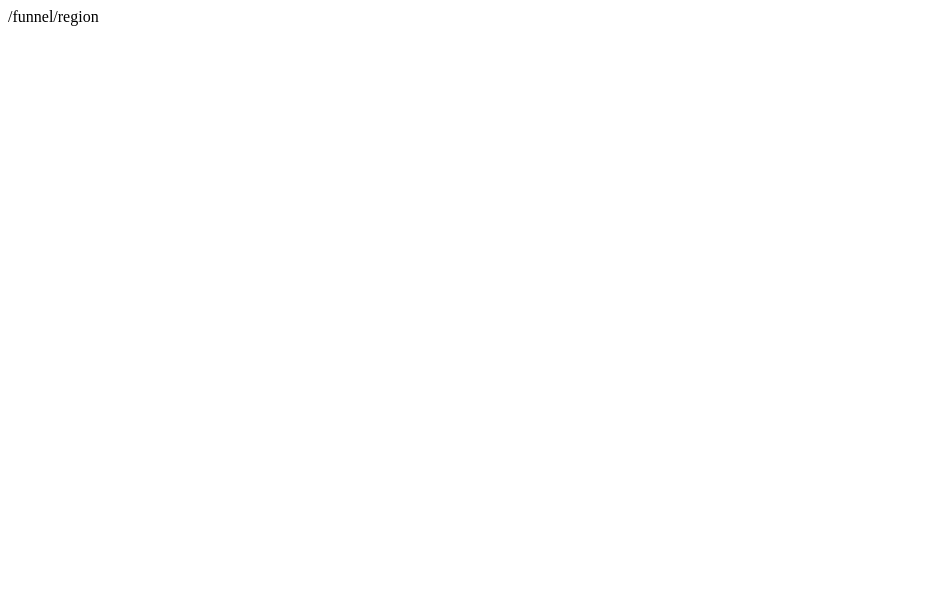
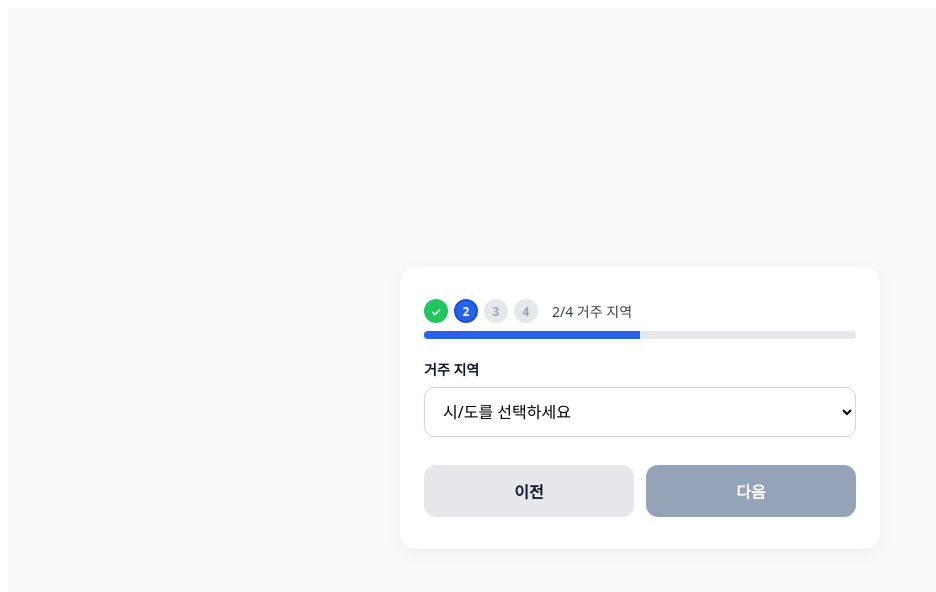
Before and after one commit to JuJangGwon/Ralph-loopTest, a React (Vite) app in the folder client/: page /funnel/region in a window 1280 px wide. Shown: the top 592 px of the page, without its empty margins (0-936 px from the left). Built offline with nearby package versions, Linux system fonts and the light colour scheme.

Commit message:
feat: US-009 - Build funnel step 2: region select

```diff
--- a/client/src/pages/FunnelRegion.jsx
+++ b/client/src/pages/FunnelRegion.jsx
@@ -1,3 +1,141 @@
+import { useNavigate } from 'react-router-dom';
+import ProgressBar from '../components/ProgressBar.jsx';
+import { useFunnelStore } from '../store/funnelStore.js';
+
+const REGIONS = [
+  '서울특별시',
+  '부산광역시',
+  '대구광역시',
+  '인천광역시',
+  '광주광역시',
+  '대전광역시',
+  '울산광역시',
+  '세종특별자치시',
+  '경기도',
+  '강원특별자치도',
+  '충청북도',
+  '충청남도',
+  '전북특별자치도',
+  '전라남도',
+  '경상북도',
+  '경상남도',
+  '제주특별자치도',
+];
+
 export default function FunnelRegion() {
-  return <div data-route="/funnel/region">/funnel/region</div>;
+  const navigate = useNavigate();
+  const region = useFunnelStore((s) => s.region);
+  const setField = useFunnelStore((s) => s.setField);
+
+  const canProceed = region.length > 0;
+
+  const pageStyle = {
+    minHeight: '100vh',
+    display: 'flex',
+    alignItems: 'center',
+    justifyContent: 'center',
+    padding: '24px 16px',
+    background: '#f9fafb',
+    fontFamily: 'system-ui, -apple-system, sans-serif',
+    boxSizing: 'border-box',
+  };
+  const cardStyle = {
+    width: '100%',
+    maxWidth: '480px',
+    display: 'flex',
+    flexDirection: 'column',
+    gap: '20px',
+    padding: '32px 24px',
+    background: '#ffffff',
+    borderRadius: '16px',
+    boxShadow: '0 4px 16px rgba(15, 23, 42, 0.06)',
+    boxSizing: 'border-box',
+  };
+  const labelStyle = {
+    display: 'flex',
+    flexDirection: 'column',
+    gap: '8px',
+    fontSize: '14px',
+    fontWeight: 600,
+    color: '#0f172a',
+  };
+  const selectStyle = {
+    width: '100%',
+    padding: '12px 14px',
+    fontSize: '16px',
+    border: '1px solid #cbd5e1',
+    borderRadius: '10px',
+    boxSizing: 'border-box',
+    fontFamily: 'inherit',
+    background: '#ffffff',
+  };
+  const actionsStyle = {
+    display: 'flex',
+    gap: '12px',
+    marginTop: '8px',
+  };
+  const baseButton = {
+    flex: 1,
+    padding: '14px 16px',
+    fontSize: '16px',
+    fontWeight: 600,
+    border: 'none',
+    borderRadius: '12px',
+  };
+  const backButtonStyle = {
+    ...baseButton,
+    color: '#0f172a',
+    background: '#e5e7eb',
+    cursor: 'pointer',
+  };
+  const nextButtonStyle = {
+    ...baseButton,
+    color: '#ffffff',
+    background: canProceed ? '#2563eb' : '#94a3b8',
+    cursor: canProceed ? 'pointer' : 'not-allowed',
+  };
+
+  const handleBack = () => navigate('/funnel/name');
+  const handleNext = () => {
+    if (!canProceed) return;
+    navigate('/funnel/job');
+  };
+
+  return (
+    <main data-route="/funnel/region" style={pageStyle}>
+      <section style={cardStyle}>
+        <ProgressBar current={2} total={4} />
+        <label style={labelStyle}>
+          거주 지역
+          <select
+            value={region}
+            onChange={(e) => setField('region', e.target.value)}
+            style={selectStyle}
+          >
+            <option value="" disabled>
+              시/도를 선택하세요
+            </option>
+            {REGIONS.map((r) => (
+              <option key={r} value={r}>
+                {r}
+              </option>
+            ))}
+          </select>
+        </label>
+        <div style={actionsStyle}>
+          <button type="button" onClick={handleBack} style={backButtonStyle}>
+            이전
+          </button>
+          <button
+            type="button"
+            onClick={handleNext}
+            disabled={!canProceed}
+            style={nextButtonStyle}
+          >
+            다음
+          </button>
+        </div>
+      </section>
+    </main>
+  );
 }
```
Also changed, not shown: 2 other files (tests, documents, lock files or other folders).
